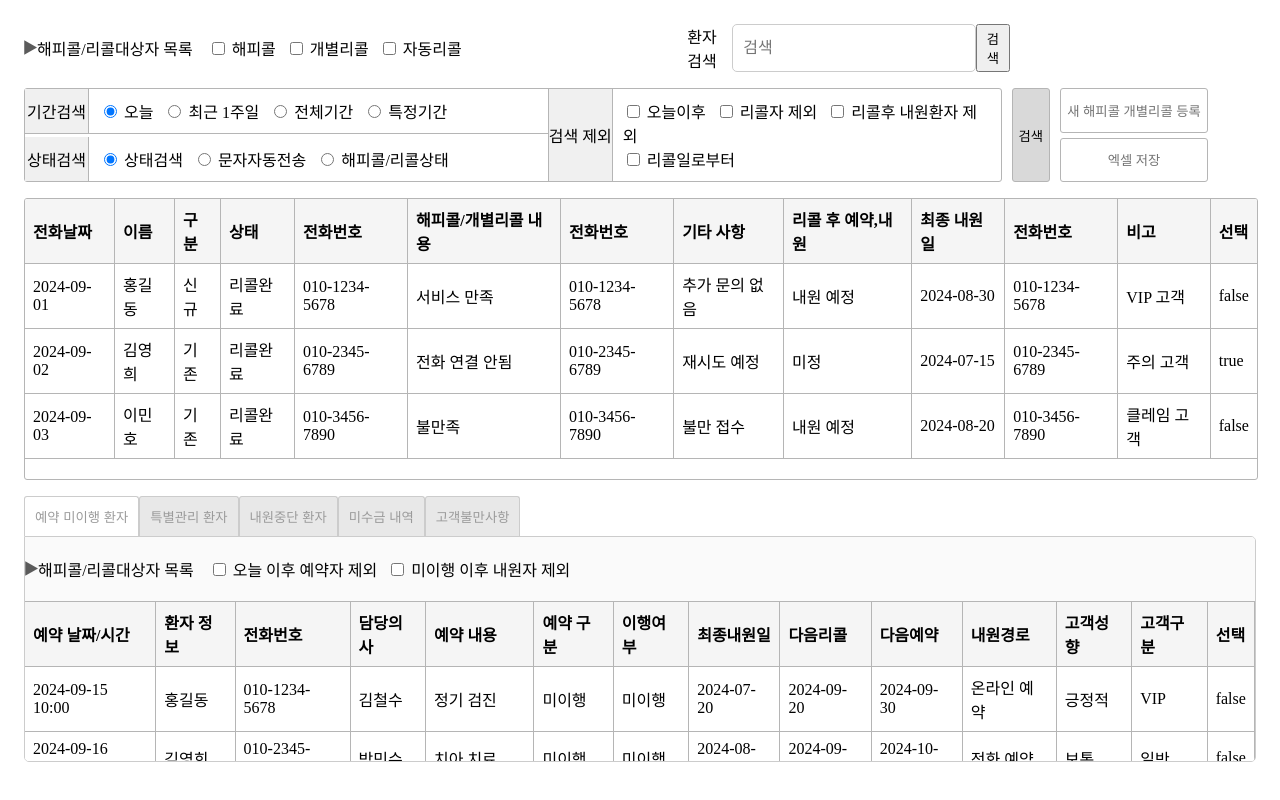
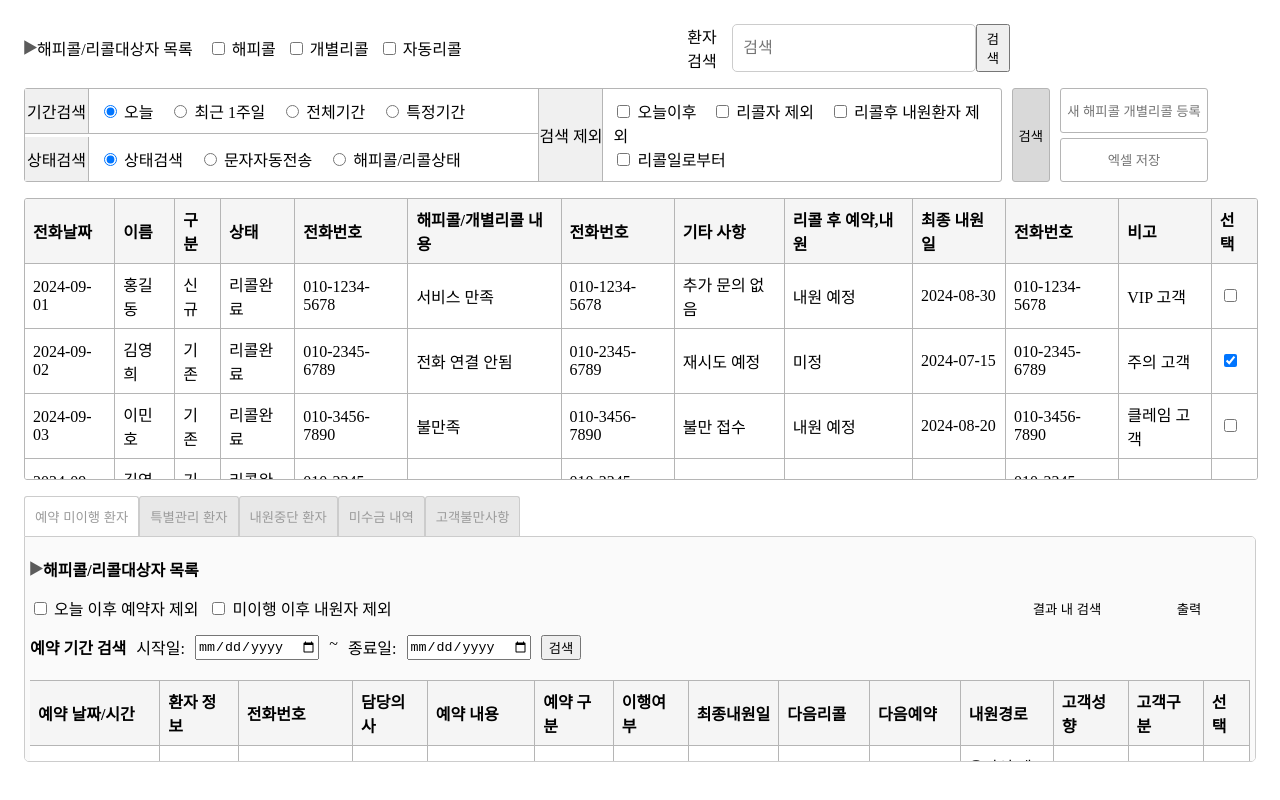
Before and after one commit to hyo-4/biom, a Vue app: page /#/client in a window 1280 px wide. Built offline with nearby package versions, Linux system fonts and the light colour scheme.

Commit message:
💄design: UnfulfilledAppointment Tab Page layout

```diff
--- a/src/views/ClientManage/ClientManagePage.vue
+++ b/src/views/ClientManage/ClientManagePage.vue
@@ -117,9 +117,25 @@
           </tr>
         </thead>
         <tbody>
-          <tr v-for="(client, rowIndex) in clientData" :key="rowIndex">
+          <tr
+            v-for="(client, rowIndex) in clientData"
+            :key="rowIndex"
+            class="client-page__table-row"
+          >
             <td v-for="(name, colIndex) in tableName" :key="colIndex">
-              {{ client[name as keyof typeof client] }}
+              <template v-if="name === '선택'">
+                <input
+                  type="checkbox"
+                  :value="client['선택']"
+                  v-model="client['선택']"
+                />
+              </template>
+              <template v-else>
+                <span
+                  @click="navigateToDetails(client)"
+                  >{{ client[name as keyof typeof client] }}</span
+                >
+              </template>
             </td>
           </tr>
         </tbody>
@@ -151,6 +167,7 @@
 <script setup lang="ts">
 import { ref } from 'vue';
 import UnfulfilledAppointmentsView from './UnfulfilledAppointmentsView.vue';
+import { useRouter } from 'vue-router';
 
 const checkOptions = ['해피콜', '개별리콜', '자동리콜'];
 const checkedOptions = ref([]);
@@ -181,7 +198,8 @@ const tableName = [
     "전화날짜","이름","구분","상태","전화번호","해피콜/개별리콜 내용","전화번호","기타 사항","리콜 후 예약,내원","최종 내원일","전화번호","비고","선택",
 ]
 
-interface ClientData {
+export interface ClientData {
+  "id": string;
   "전화날짜": string;
   "이름": string;
   "구분": string;
@@ -197,6 +215,7 @@ interface ClientData {
 
 const clientData: ClientData[] = [
   {
+    "id": "1",
     "전화날짜": "2024-09-01",
     "이름": "홍길동",
     "구분": "신규",
@@ -210,6 +229,7 @@ const clientData: ClientData[] = [
     "선택": false,
   },
   {
+    "id": "2",
     "전화날짜": "2024-09-02",
     "이름": "김영희",
     "구분": "기존",
@@ -223,6 +243,7 @@ const clientData: ClientData[] = [
     "선택": true,
   },
   {
+    "id": "3",
     "전화날짜": "2024-09-03",
     "이름": "이민호",
     "구분": "기존",
@@ -235,6 +256,20 @@ const clientData: ClientData[] = [
     "비고": "클레임 고객",
     "선택": false,
   },
+  {
+    "id": "4",
+    "전화날짜": "2024-09-02",
+    "이름": "김영희",
+    "구분": "기존",
+    "상태": "리콜완료",
+    "전화번호": "010-2345-6789",
+    "해피콜/개별리콜 내용": "전화 연결 안됨",
+    "기타 사항": "재시도 예정",
+    "리콜 후 예약,내원": "미정",
+    "최종 내원일": "2024-07-15",
+    "비고": "주의 고객",
+    "선택": true,
+  },
 
 ];
 const tabs = [
@@ -245,6 +280,12 @@ const tabs = [
   { name: '고객불만사항' },
 ];
 const activeTab = ref(0);
+
+const router = useRouter();
+
+function navigateToDetails(client: any) {
+  router.push(`/client/${client.id}`);
+}
 </script>
 <style lang="scss">
 .client-page{
@@ -336,7 +377,7 @@ const activeTab = ref(0);
     padding: 10px;
     box-sizing: border-box;
     label{
-        margin-right: 10px;
+        margin-right: 16px;
     }
   }
   &__search-except {
@@ -416,6 +457,10 @@ const activeTab = ref(0);
     }
   }
 }
+&__table-row {
+    cursor: pointer;
+    transition: background-color 0.3s ease;
+}
 &__tab-container {
   display: flex;
   flex-direction: column;
--- a/src/views/ClientManage/UnfulfilledAppointmentsView.vue
+++ b/src/views/ClientManage/UnfulfilledAppointmentsView.vue
@@ -1,7 +1,8 @@
 <template>
   <div class="unfulfilled_appointment-page">
     <div class="unfulfilled_appointment-page__header">
-      <div>
+      <div class="unfulfilled_appointment-page__header_left">
+        <div class="unfulfilled_appointment-page__title">
           <img src="@/assets/icon/ic_arrow_right.svg" />해피콜/리콜대상자 목록
         </div>
         <div class="client-page__check_container">
@@ -9,6 +10,22 @@
             <input type="checkbox" :value="option" v-model="checkedOptions" />
             {{ option }}
           </label>
+        </div>
+
+        <div class="unfulfilled_appointment-page__search">
+          <div class="unfulfilled_appointment-page__title">예약 기간 검색</div>
+          <label for="start-date">시작일:</label>
+          <input type="date" id="start-date" v-model="startDate" />
+          ~
+          <label for="end-date">종료일:</label>
+          <input type="date" id="end-date" v-model="endDate" />
+
+          <button>검색</button>
+        </div>
+      </div>
+      <div class="unfulfilled_appointment-page__header_right">
+        <button>결과 내 검색</button>
+        <button>출력</button>
       </div>
     </div>
     <table>
@@ -20,7 +37,16 @@
       <tbody>
         <tr v-for="(client, rowIndex) in clientData" :key="rowIndex">
           <td v-for="(name, colIndex) in tableName" :key="colIndex">
+            <template v-if="name === '선택'">
+              <input
+                type="checkbox"
+                :value="client['선택']"
+                v-model="client['선택']"
+              />
+            </template>
+            <template v-else>
               {{ client[name as keyof typeof client] }}
+            </template>
           </td>
         </tr>
       </tbody>
@@ -31,11 +57,14 @@
 <script setup lang="ts">
 import { ref } from 'vue';
 
+
 const checkOptions = ['오늘 이후 예약자 제외', '미이행 이후 내원자 제외'];
 const checkedOptions = ref([]);
 const tableName = [
   "예약 날짜/시간", "환자 정보", "전화번호", "담당의사", "예약 내용", "예약 구분", "이행여부", "최종내원일", "다음리콜", "다음예약", "내원경로", "고객성향", "고객구분", "선택"
 ];
+const startDate = ref('');
+const endDate = ref('');
 
 const clientData = [
   {
@@ -68,7 +97,7 @@ const clientData = [
     "내원경로": "전화 예약",
     "고객성향": "보통",
     "고객구분": "일반",
-    "선택": false
+    "선택": true
   },
   {
     "예약 날짜/시간": "2024-09-17 09:30",
@@ -100,7 +129,7 @@ const clientData = [
     "내원경로": "추천",
     "고객성향": "긍정적",
     "고객구분": "VIP",
-    "선택": false
+    "선택": true
   },
   {
     "예약 날짜/시간": "2024-09-19 15:30",
@@ -125,13 +154,37 @@ const clientData = [
 .unfulfilled_appointment-page {
     display: flex;
     flex-direction: column;
-    padding: 20px 0;
+    padding: 20px 5px;
     gap: 20px;
+    &__title {
+        font-weight: 600;
+    }
     &__header {
         display: flex;
         flex-direction: row;
+    }
+    &__header_left {
+        width: 80%;
+        display: flex;
+        flex-direction: column;
         gap: 15px;
-        justify-content: start;
+    }
+    &__header_right {
+        width: 20%;
+        display: flex;
+        justify-content: center;
+        align-items: center;
+        button{
+            width: 50%;
+            height: 2rem;
+            cursor: pointer;
+            border: none;
+            background: none;
+        }
+    }
+    &__search {
+        display: flex;
+        gap: 10px;
     }
 
     table {
```
Lines whose indentation alone changed are shown as unchanged.
